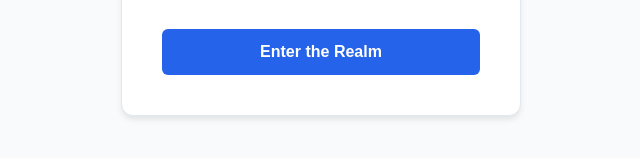
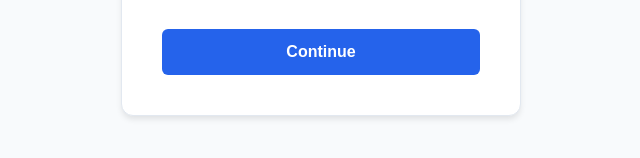
Before and after one commit to georgeormanis/davinci-widget-signals-sample, a website: page index.html in a window 1280 px wide. Shown: the part 306-464 px from the top of the page, 319-959 px from the left. Drawn offline with Linux system fonts and the light colour scheme.

Commit message:
minor html changes

```diff
--- a/index.html
+++ b/index.html
@@ -2,7 +2,7 @@
 <html lang="en">
 <head>
   <meta charset="UTF-8" />
-  <title>Enter the Realm</title>
+  <title>Sign On</title>
 
   <link rel="stylesheet" href="styles.css" />
 
@@ -39,7 +39,7 @@
             type="submit"
             class="btn-save"
         >
-            Enter the Realm
+            Continue
         </button>
 
     </form>
```
